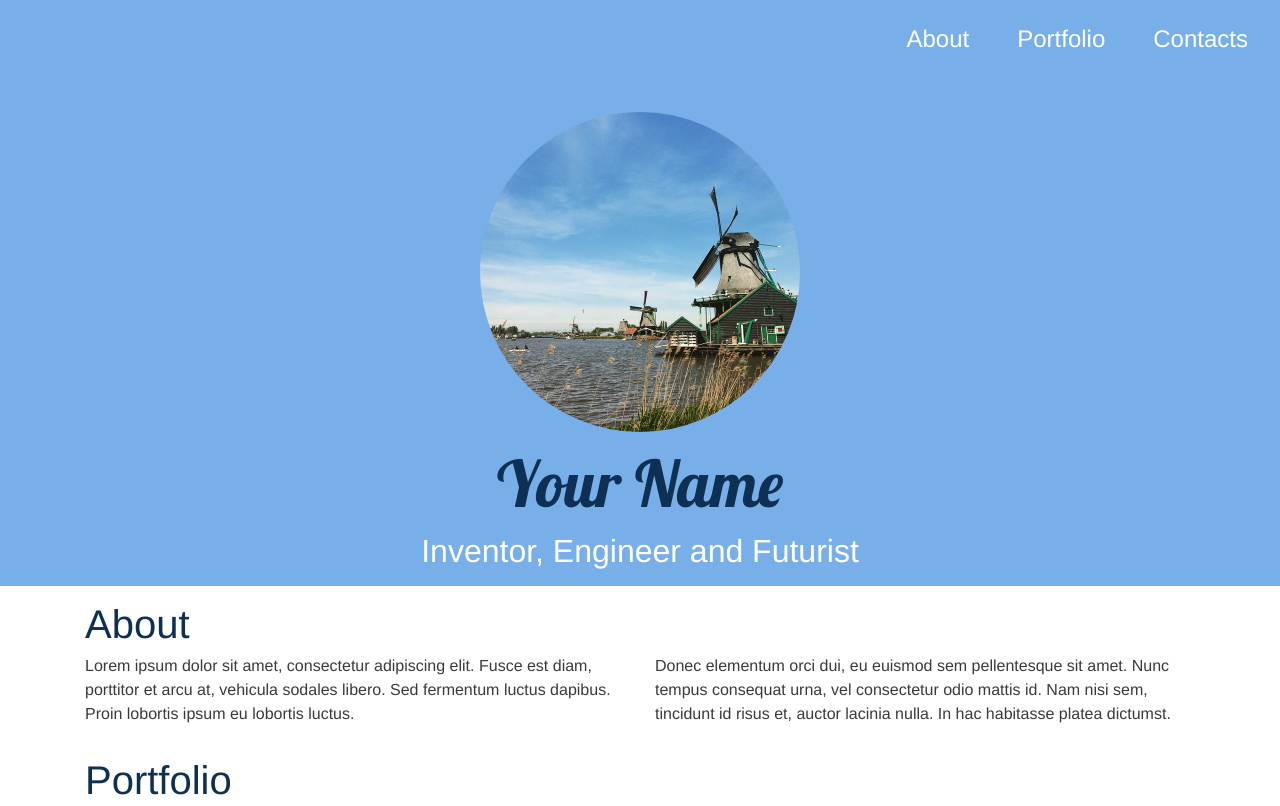
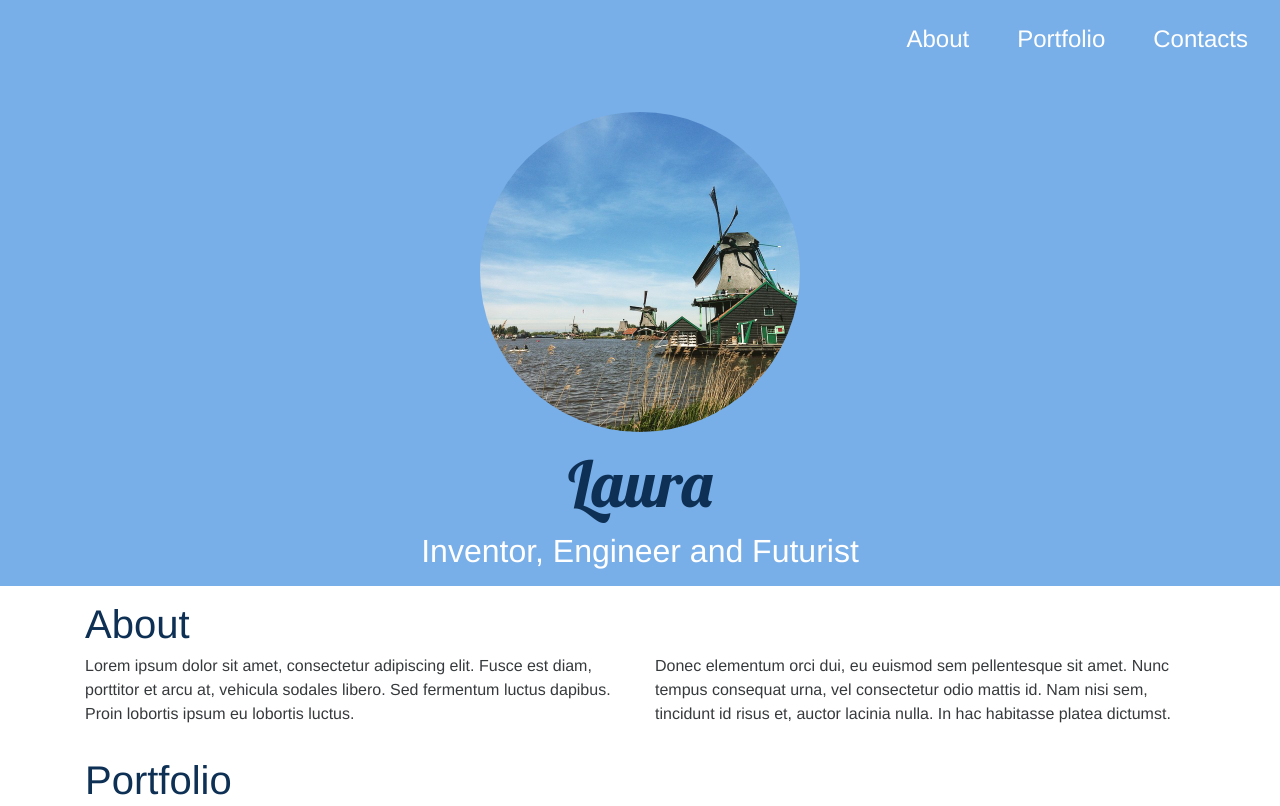
Before and after one commit to MLAG1/AplicacionPages, a Jekyll site: the page built from index.html, in a window 1280 px wide and 900 px high, cut to the strip 0-806 px from the top of the window. Built offline with Jekyll 4.4.1, drawn with Linux system fonts in a browser that asks for light colours; nearby versions of some CDN libraries.

Commit message:
Update _config.yml

```diff
--- a/_config.yml
+++ b/_config.yml
@@ -2,7 +2,7 @@
 # in the templates available like {{ site.myvariable }}.
 title: Clean portfolio theme for Jekyll powered by Bootstrap 4.
 email: your-email@domain.com
-brand: Your Name
+brand: Laura
 headline: Inventor, Engineer and Futurist
 description: > # this means to ignore newlines until "baseurl:"
   New Site
```
